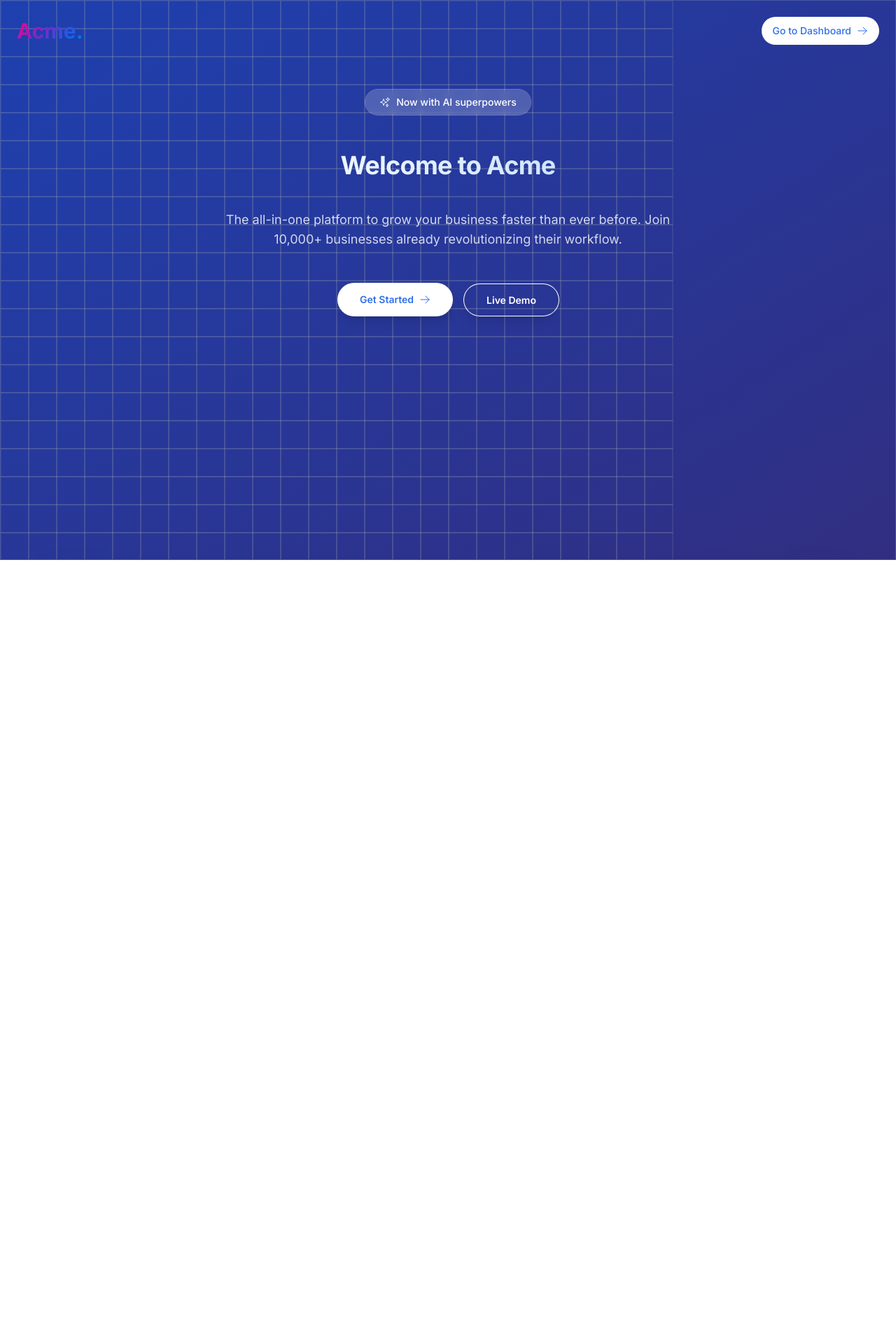
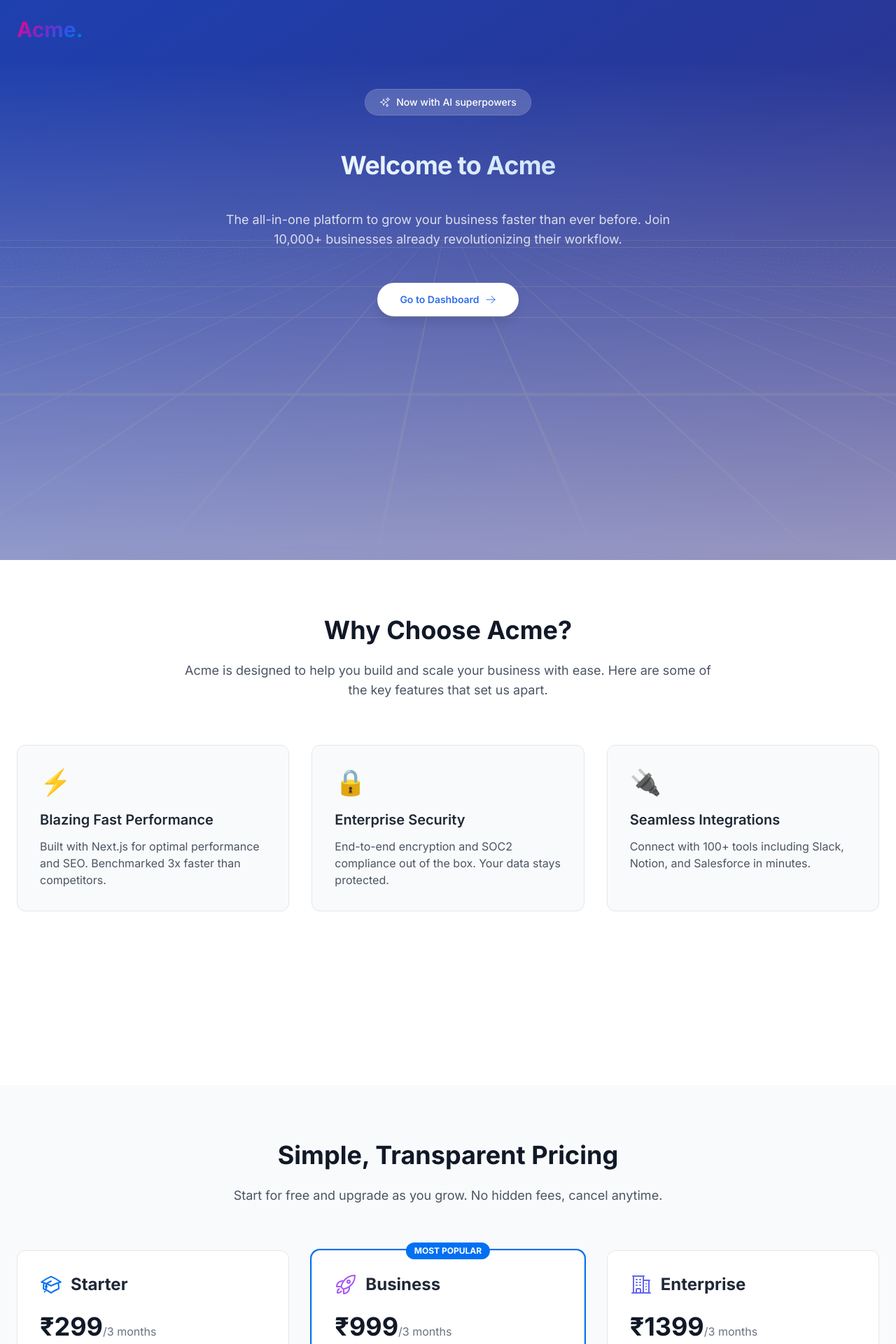
Before and after one commit to Ved05nara/nextjs-dashboard2, a Next.js app: page / in a window 1280 px wide. Shown: the top 1920 px of the page at 70% size. Built offline with nearby package versions, Linux system fonts and the light colour scheme; a web font is replaced by a local one.

Commit message:
Adding creating invoice

```diff
--- a/app/page.tsx
+++ b/app/page.tsx
@@ -3,7 +3,7 @@
 import { ArrowRightIcon, SparklesIcon, AcademicCapIcon, RocketLaunchIcon, BuildingOffice2Icon } from "@heroicons/react/24/outline";
 import Link from "next/link";
 import Image from 'next/image';
-import { InteractiveGridPattern } from "@/components/magicui/interactive-grid-pattern";
+import { RetroGrid } from "@/components/magicui/retro-grid";
 import { TypingAnimation } from "@/components/magicui/typing-animation";
 import { AuroraText } from "@/components/magicui/aurora-text";
 import { motion } from "framer-motion";
@@ -13,7 +13,7 @@ export default function Page() {
     <main className="flex min-h-screen flex-col relative">
       {/* Hero Section */}
       <div className="relative min-h-screen w-full bg-gradient-to-br from-blue-800 to-indigo-900 overflow-hidden">
-        <InteractiveGridPattern />
+        <RetroGrid />
 
         {/* Header */}
         <header className="absolute top-0 z-20 w-full px-6 py-6">
@@ -23,13 +23,7 @@ export default function Page() {
                 Acme.
               </AuroraText>
             </Link>
-            <Link
-              href="/dashboard"
-              className="flex items-center gap-2 rounded-full bg-white px-4 py-2.5 text-sm font-medium text-blue-600 transition-all hover:bg-white/90 hover:scale-105"
-            >
-              <span>Go to Dashboard</span>
-              <ArrowRightIcon className="w-4 h-4" />
-            </Link>
+
           </div>
         </header>
 
@@ -73,15 +67,7 @@ export default function Page() {
                   href="/dashboard"
                   className="flex items-center gap-2 rounded-full bg-white px-8 py-3.5 text-sm font-semibold text-blue-600 shadow-lg transition-all hover:bg-white/90 hover:shadow-xl"
                 >
-                  Get Started <ArrowRightIcon className="w-4 h-4" />
-                </Link>
-              </motion.div>
-              <motion.div whileHover={{ scale: 1.03 }}>
-                <Link
-                  href="/demo"
-                  className="rounded-full bg-transparent px-8 py-3.5 text-sm font-semibold text-white shadow-lg ring-1 ring-white transition-all hover:bg-white/10 hover:ring-2"
-                >
-                  Live Demo
+                  Go to Dashboard <ArrowRightIcon className="w-4 h-4" />
                 </Link>
               </motion.div>
             </div>
@@ -117,7 +103,7 @@ export default function Page() {
       </div>
 
       {/* Features Section */}
-      <section className="absolute bottom-0 left-0 right-0 translate-y-[350%] z-0 bg-white py-20">
+      <section className="absolute bottom-0 left-0 right-0 translate-y-[100%] z-0 bg-white py-20">
         <div className="max-w-7xl mx-auto px-6">
           <motion.div
             initial={{ opacity: 0 }}
@@ -172,7 +158,7 @@ export default function Page() {
       </section>
 
       {/* Pricing Section */}
-      <section className="absolute bottom-0 left-0 right-0 translate-y-[300%] z-0 bg-gray-50 py-20">
+      <section className="absolute bottom-0 left-0 right-0 translate-y-[200%] z-0 bg-gray-50 py-20">
         <div className="max-w-7xl mx-auto px-6">
           <motion.div
             initial={{ opacity: 0 }}
@@ -189,8 +175,8 @@ export default function Page() {
               {[
                 {
                   title: "Starter",
-                  price: "$29",
-                  period: "/month",
+                  price: "₹299",
+                  period: "/3 months",
                   description: "Perfect for individuals and small teams",
                   icon: <AcademicCapIcon className="h-8 w-8 text-blue-500" />,
                   features: [
@@ -202,8 +188,8 @@ export default function Page() {
                 },
                 {
                   title: "Business",
-                  price: "$99",
-                  period: "/month",
+                  price: "₹999",
+                  period: "/3 months",
                   description: "For growing businesses",
                   icon: <RocketLaunchIcon className="h-8 w-8 text-purple-500" />,
                   features: [
@@ -217,8 +203,8 @@ export default function Page() {
                 },
                 {
                   title: "Enterprise",
-                  price: "Custom",
-                  period: "",
+                  price: "₹1399",
+                  period: "/3 months",
                   description: "For large organizations",
                   icon: <BuildingOffice2Icon className="h-8 w-8 text-indigo-500" />,
                   features: [
@@ -271,7 +257,7 @@ export default function Page() {
       </section>
 
       {/* Footer Section */}
-      <footer className="bg-blue-900 text-white py-16 absolute bottom-0 left-0 right-0 translate-y-[900%] z-0">
+      <footer className="bg-blue-900 text-white py-16 absolute bottom-0 left-0 right-0 translate-y-[470%] z-0">
         <div className="max-w-7xl mx-auto px-6">
           <div className="grid grid-cols-1 md:grid-cols-4 gap-12">
             <div>
--- a/app/ui/dashboard/sidenav.tsx
+++ b/app/ui/dashboard/sidenav.tsx
@@ -5,6 +5,7 @@ import { usePathname } from 'next/navigation';
 import { PowerIcon } from '@heroicons/react/24/outline';
 import { HomeIcon, DocumentTextIcon, UsersIcon } from '@heroicons/react/24/solid';
 import clsx from 'clsx';
+import { AuroraText } from "@/components/magicui/aurora-text";
 
 const links = [
   { name: 'Home', href: '/', icon: HomeIcon },
@@ -18,13 +19,15 @@ export default function SideNav() {
   return (
     <div className="flex h-full flex-col px-3 py-4 md:px-2">
       <Link
-        className="mb-2 flex h-20 items-end justify-start rounded-md bg-blue-600 p-4 md:h-40"
+        className="mb-2 flex h-20 items-end justify-start rounded-md bg-#42bff5-600 p-4 md:h-40"
         href="/"
         title="Home"
         aria-label="Home"
       >
         <div className="w-32 text-white md:w-40">
-          {/* Your logo or brand name can go here */}
+          {<AuroraText className="text-3xl font-bold text-white hover:text-blue-200 transition-colors">
+              Acme.
+            </AuroraText>}
         </div>
       </Link>
       <div className="flex grow flex-row justify-between space-x-2 md:flex-col md:space-x-0 md:space-y-2">
--- a/app/ui/global.css
+++ b/app/ui/global.css
@@ -73,6 +73,7 @@ input[type='number']::-webkit-outer-spin-button {
   }
   .theme {
     --animate-aurora: aurora 8s ease-in-out infinite alternate;
+    --animate-grid: grid 15s linear infinite;
   }
 }
 
@@ -108,4 +109,34 @@ input[type='number']::-webkit-outer-spin-button {
     transform: rotate(-5deg) scale(0.9);
     }
   }
+  @keyframes grid {
+  0% {
+    transform: translateY(-50%);
+    }
+  100% {
+    transform: translateY(0);
+    }
+  }
+  @keyframes aurora {
+  0% {
+    background-position: 0% 50%;
+    transform: rotate(-5deg) scale(0.9);
+    }
+  25% {
+    background-position: 50% 100%;
+    transform: rotate(5deg) scale(1.1);
+    }
+  50% {
+    background-position: 100% 50%;
+    transform: rotate(-3deg) scale(0.95);
+    }
+  75% {
+    background-position: 50% 0%;
+    transform: rotate(3deg) scale(1.05);
+    }
+  100% {
+    background-position: 0% 50%;
+    transform: rotate(-5deg) scale(0.9);
+    }
+  }
 }
--- /dev/null
+++ b/components/magicui/retro-grid.tsx
@@ -0,0 +1,69 @@
+import { cn } from "@/lib/utils";
+
+interface RetroGridProps extends React.HTMLAttributes<HTMLDivElement> {
+  /**
+   * Additional CSS classes to apply to the grid container
+   */
+  className?: string;
+  /**
+   * Rotation angle of the grid in degrees
+   * @default 65
+   */
+  angle?: number;
+  /**
+   * Grid cell size in pixels
+   * @default 60
+   */
+  cellSize?: number;
+  /**
+   * Grid opacity value between 0 and 1
+   * @default 0.5
+   */
+  opacity?: number;
+  /**
+   * Grid line color in light mode
+   * @default "gray"
+   */
+  lightLineColor?: string;
+  /**
+   * Grid line color in dark mode
+   * @default "gray"
+   */
+  darkLineColor?: string;
+}
+
+export function RetroGrid({
+  className,
+  angle = 65,
+  cellSize = 60,
+  opacity = 0.5,
+  lightLineColor = "gray",
+  darkLineColor = "gray",
+  ...props
+}: RetroGridProps) {
+  const gridStyles = {
+    "--grid-angle": `${angle}deg`,
+    "--cell-size": `${cellSize}px`,
+    "--opacity": opacity,
+    "--light-line": lightLineColor,
+    "--dark-line": darkLineColor,
+  } as React.CSSProperties;
+
+  return (
+    <div
+      className={cn(
+        "pointer-events-none absolute size-full overflow-hidden [perspective:200px]",
+        `opacity-[var(--opacity)]`,
+        className,
+      )}
+      style={gridStyles}
+      {...props}
+    >
+      <div className="absolute inset-0 [transform:rotateX(var(--grid-angle))]">
+        <div className="animate-grid [background-image:linear-gradient(to_right,var(--light-line)_1px,transparent_0),linear-gradient(to_bottom,var(--light-line)_1px,transparent_0)] [background-repeat:repeat] [background-size:var(--cell-size)_var(--cell-size)] [height:300vh] [inset:0%_0px] [margin-left:-200%] [transform-origin:100%_0_0] [width:600vw] dark:[background-image:linear-gradient(to_right,var(--dark-line)_1px,transparent_0),linear-gradient(to_bottom,var(--dark-line)_1px,transparent_0)]" />
+      </div>
+
+      <div className="absolute inset-0 bg-gradient-to-t from-white to-transparent to-90% dark:from-black" />
+    </div>
+  );
+}
```
